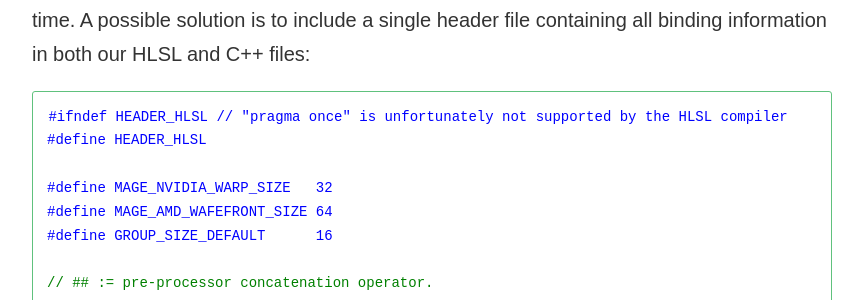
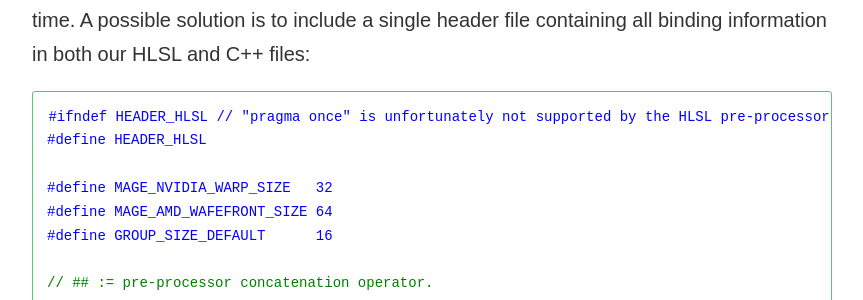
Before and after one commit to matt77hias/Blog, a Jekyll site: the page built from _posts/2017-09-07-reducing-shader-binding-dependencies.md, in a window 1280 px wide. Shown: the part 719-1019 px from the top of the page, without its empty margins (208-1071 px from the left). Built offline with Jekyll 4.4.1, drawn with Linux system fonts in a browser that asks for light colours; comment, search, counter and statistics services are not loaded.

Commit message:
Update 2017-09-07-reducing-shader-binding-dependencies.md

````diff
--- a/_posts/2017-09-07-reducing-shader-binding-dependencies.md
+++ b/_posts/2017-09-07-reducing-shader-binding-dependencies.md
@@ -12,7 +12,7 @@ This approach, unfortunately, introduces lots of implicit dependencies, difficul
 To avoid these situations, we need to centralize the bindings between HLSL files and between HLSL and C++ files while still beining able to resolve the bindings at compile-time. A possible solution is to include a single header file containing all binding information in both our HLSL and C++ files:
 
 ```c++
-#ifndef HEADER_HLSL // "pragma once" is unfortunately not supported by the HLSL compiler
+#ifndef HEADER_HLSL // "pragma once" is unfortunately not supported by the HLSL pre-processor
 #define HEADER_HLSL
 
 #define MAGE_NVIDIA_WARP_SIZE   32
````
